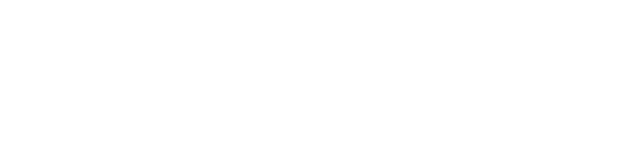
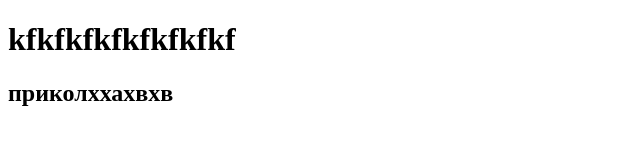
Before and after one commit to violassms/ono-tebe-nado-fd, a plain HTML site: page index.html in a window 1280 px wide. Shown: the whole page, without its empty margins (0-640 px from the left). Drawn offline with Linux system fonts and the light colour scheme.

Commit message:
Обновила html-черновик

```diff
--- a/index.html
+++ b/index.html
@@ -6,5 +6,8 @@
     <meta name="viewport" content="width=device-width, initial-scale=1.0" />
     <title>Оно тебе надо — аукцион вещей, в которые никто не верил</title>
   </head>
-  <body></body>
+  <body>
+    <h1>kfkfkfkfkfkfkfkf</h1>
+    <h2>приколххахвхв</h2>
+  </body>
 </html>
```
